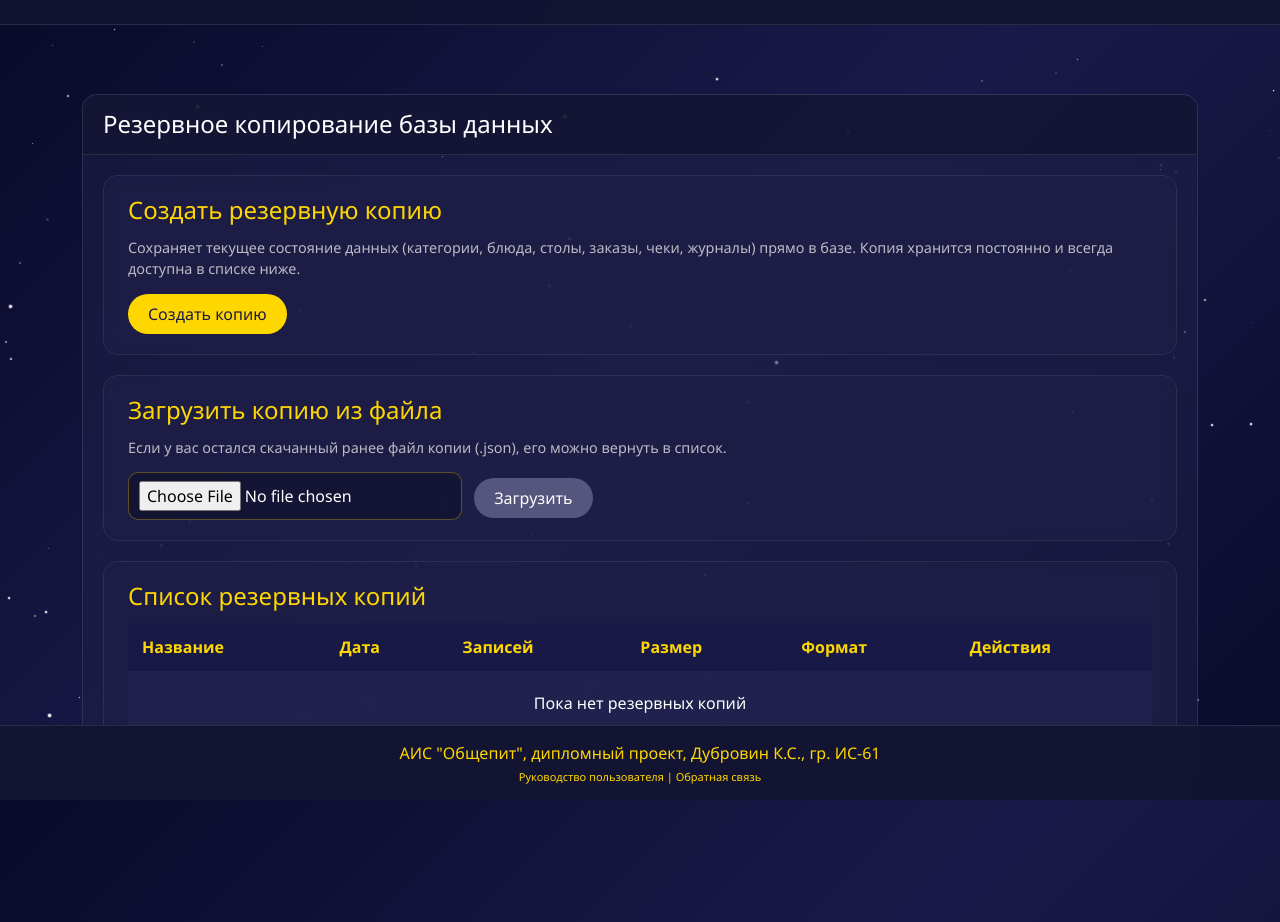
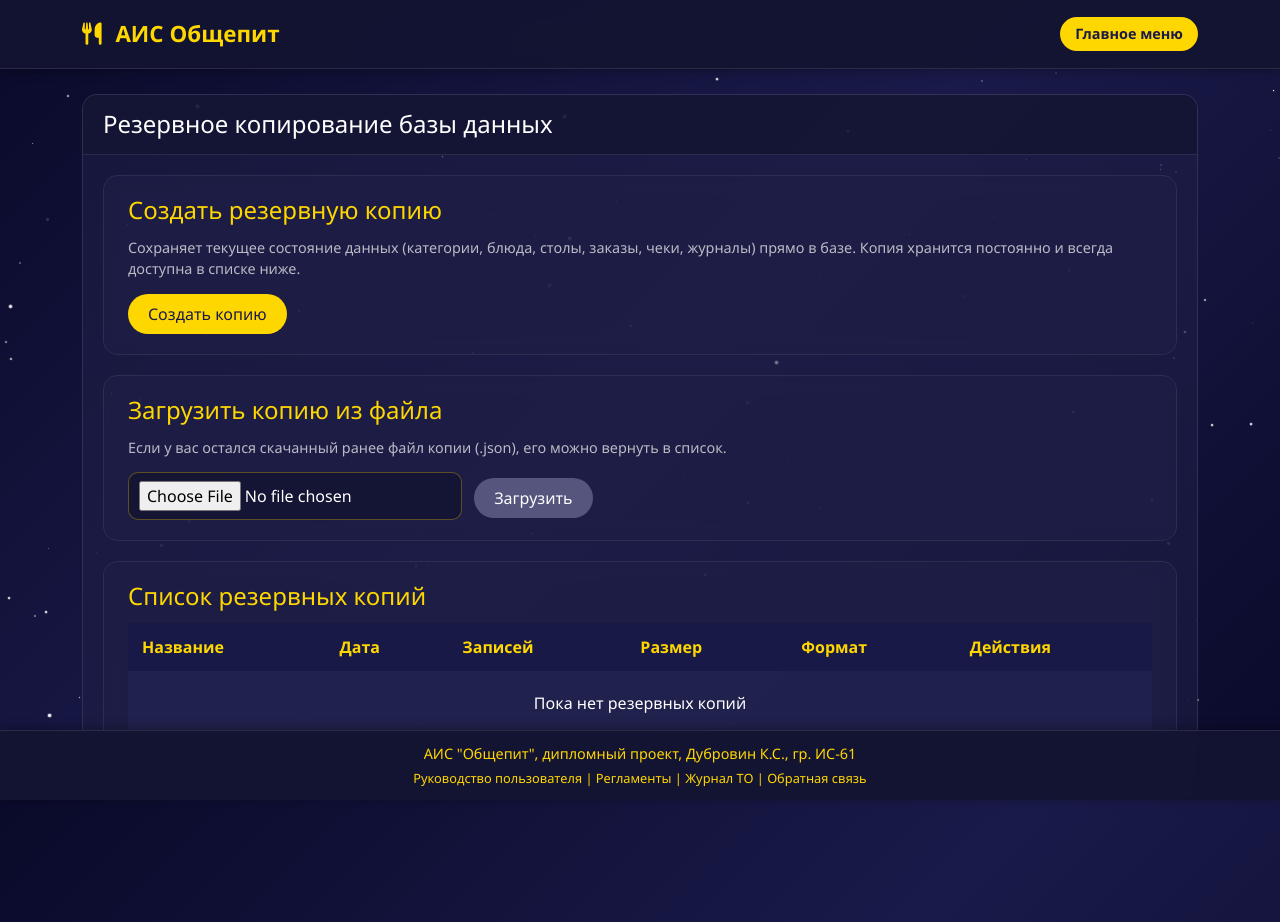
Before and after one commit to kotp2001/obshepit-ais-fixed, a Django app: page /backup/ in a window 1280 px wide. Run offline with Django 4.2, Linux system fonts and the light colour scheme; the visitor is signed in with stand-in values (Sample User, id 1); data that the repository does not hold is empty; parts of the project's set-up code (start-up, migrations or seed data) failed here and were passed over.

Commit message:
Update base.html

```diff
--- a/templates/base.html
+++ b/templates/base.html
@@ -1,86 +1,120 @@
-<!--
-    Базовый шаблон для всех страниц АИС «Общепит».
-    Содержит фиксированные шапку и подвал, звёздное небо,
-    а также управление авторизацией и навигацией.
--->
 <!DOCTYPE html>
 <html lang="ru">
 <head>
     <meta charset="UTF-8">
     <meta name="viewport" content="width=device-width, initial-scale=1.0">
     <title>АИС Общепит - {% block title %}Ресторан{% endblock %}</title>
-    <!-- Подключаем Bootstrap 5 и Font Awesome -->
     <link href="https://cdn.jsdelivr.net/npm/bootstrap@5.3.0/dist/css/bootstrap.min.css" rel="stylesheet">
     <link rel="stylesheet" href="https://cdnjs.cloudflare.com/ajax/libs/font-awesome/6.4.0/css/all.min.css">
     <style>
-        /* Сброс отступов и глобальные настройки */
         * {
             margin: 0;
             padding: 0;
             box-sizing: border-box;
         }
 
-        /* Основной фон – градиент от тёмно-синего к фиолетовому */
         body {
             font-family: 'Segoe UI', Tahoma, Geneva, Verdana, sans-serif;
             background: linear-gradient(135deg, #0a0a2a 0%, #1a1a4a 50%, #0a0a2a 100%);
-            background-attachment: fixed; /* Фон не прокручивается */
+            background-attachment: fixed;
+            min-height: 100vh;
+            display: flex;
+            flex-direction: column;
             overflow-x: hidden;
-            padding-top: 70px;      /* Отступ под фиксированную шапку */
-            padding-bottom: 100px;   /* Отступ под фиксированный подвал */
+            padding-top: 70px;      /* отступ для фиксированной шапки */
+            padding-bottom: 100px;  /* отступ для фиксированного футера */
         }
 
-        /* ---- Фиксированная шапка (navbar) ---- */
+        /* Звёздное небо */
+        .stars {
+            position: fixed;
+            top: 0;
+            left: 0;
+            width: 100%;
+            height: 100%;
+            pointer-events: none;
+            z-index: 0;
+        }
+
+        .star {
+            position: absolute;
+            background: white;
+            border-radius: 50%;
+            opacity: 0;
+            animation: twinkle 3s ease-in-out infinite;
+        }
+
+        @keyframes twinkle {
+            0%, 100% { opacity: 0; transform: scale(1); }
+            50% { opacity: 1; transform: scale(1.2); }
+        }
+
+        .container {
+            position: relative;
+            z-index: 1;
+            flex: 1;
+        }
+
+        /* ===== ВЕРХНЯЯ ПЛАШКА (НАВИГАЦИЯ) — ФИКСИРОВАННАЯ ===== */
         .navbar {
             position: fixed;
             top: 0;
             left: 0;
-            width: 100%;
+            right: 0;
+            z-index: 1030;
             background: rgba(20,20,50,0.95);
-            backdrop-filter: blur(10px); /* Эффект стекла */
+            backdrop-filter: blur(10px);
             padding: 12px 0;
             border-bottom: 1px solid rgba(255,255,255,0.1);
-            z-index: 1030;
+            box-shadow: 0 2px 10px rgba(0,0,0,0.3);
         }
+
         .navbar .container {
             display: flex;
             justify-content: space-between;
             align-items: center;
         }
 
-        /* ---- Фиксированный подвал (футер) ---- */
-        .footer {
-            position: fixed;
-            bottom: 0;
-            left: 0;
-            width: 100%;
-            background: rgba(20,20,50,0.95);
-            backdrop-filter: blur(10px);
-            padding: 15px;
-            text-align: center;
-            border-top: 1px solid rgba(255,255,255,0.1);
-            z-index: 1030;
-        }
-        .footer a {
+        .navbar-brand {
+            font-size: 1.4rem;
+            font-weight: bold;
             color: #ffd700 !important;
-            text-decoration: none;
-        }
-        .footer a:hover {
-            text-decoration: underline;
-        }
-        .footer p {
-            color: #ffd700;
-            margin-bottom: 0;
         }
 
-        /* ---- Кнопки в шапке ---- */
+        .navbar-brand i {
+            margin-right: 8px;
+        }
+
+        /* Кнопка "Главное меню" */
+        .main-menu-btn {
+            background: #ffd700;
+            color: #1a1a4a;
+            padding: 6px 15px;
+            border-radius: 20px;
+            text-decoration: none;
+            font-weight: bold;
+            font-size: 0.9rem;
+            transition: all 0.1s ease;
+            display: inline-block;
+            border: none;
+            cursor: pointer;
+        }
+        .main-menu-btn:hover {
+            background: #e6c200;
+            transform: translateY(-1px);
+            color: #1a1a4a;
+        }
+        .main-menu-btn:active {
+            transform: translateY(1px);
+        }
+
         .btn-logout {
             background: #dc3545;
             color: white;
             border: none;
             padding: 6px 16px;
             border-radius: 20px;
-            font-size: 14px;
+            font-size: 0.9rem;
             cursor: pointer;
             transition: transform 0.1s ease;
         }
@@ -92,32 +126,14 @@
             transform: translateY(1px);
         }
 
-        /* Кнопка "Главное меню" – золотая, видна только администратору */
-        .main-menu-btn {
-            background: #ffd700;
-            color: #1a1a4a;
-            padding: 6px 15px;
-            border-radius: 20px;
-            text-decoration: none;
-            font-weight: bold;
-            font-size: 14px;
-            transition: all 0.1s ease;
-            display: inline-block;
-        }
-        .main-menu-btn:hover {
-            background: #e6c200;
-            transform: translateY(-1px);
-            color: #1a1a4a;
-            text-decoration: none;
-        }
-
-        /* ---- Общие стили для карточек, кнопок, форм ---- */
+        /* ===== КАРТОЧКИ ===== */
         .card {
             background: rgba(30,30,70,0.6);
             backdrop-filter: blur(10px);
             border: 1px solid rgba(255,255,255,0.1);
             border-radius: 15px;
             overflow: hidden;
+            color: white;
         }
         .card-header {
             background: rgba(20,20,50,0.8);
@@ -130,6 +146,7 @@
             padding: 20px;
         }
 
+        /* ===== КНОПКИ ===== */
         .btn {
             border-radius: 25px;
             padding: 8px 20px;
@@ -178,6 +195,7 @@
             color: white;
         }
 
+        /* ===== ФОРМЫ ===== */
         .form-control {
             background: rgba(50,50,100,0.8);
             border: 1px solid rgba(255,255,255,0.2);
@@ -192,8 +210,35 @@
             outline: none;
             box-shadow: 0 0 5px rgba(255,215,0,0.3);
         }
+        .form-label {
+            color: #ffd700;
+        }
 
-        /* Модальные окна – тёмный фон с размытием */
+        /* ===== НИЖНЯЯ ПЛАШКА (ФУТЕР) — ФИКСИРОВАННАЯ ===== */
+        .footer {
+            position: fixed;
+            bottom: 0;
+            left: 0;
+            right: 0;
+            z-index: 1030;
+            background: rgba(20,20,50,0.95);
+            backdrop-filter: blur(10px);
+            padding: 12px 0;
+            text-align: center;
+            color: #ffd700;
+            font-size: 0.9rem;
+            border-top: 1px solid rgba(255,255,255,0.1);
+            box-shadow: 0 -2px 10px rgba(0,0,0,0.3);
+        }
+        .footer a {
+            color: #ffd700;
+            text-decoration: none;
+        }
+        .footer a:hover {
+            text-decoration: underline;
+        }
+
+        /* ===== МОДАЛЬНЫЕ ОКНА ===== */
         .modal-content {
             background: rgba(20,20,60,0.95) !important;
             backdrop-filter: blur(10px);
@@ -209,7 +254,6 @@
             color: white;
         }
 
-        /* Анимация появления */
         @keyframes fadeIn {
             from { opacity: 0; transform: translateY(20px); }
             to { opacity: 1; transform: translateY(0); }
@@ -218,7 +262,6 @@
             animation: fadeIn 0.4s ease forwards;
         }
 
-        /* Стилизация скроллбара */
         ::-webkit-scrollbar {
             width: 8px;
         }
@@ -230,68 +273,43 @@
             background: #ffd700;
             border-radius: 10px;
         }
-
-        /* ---- Фиксированное звёздное небо (фон) ---- */
-        .stars {
-            position: fixed;
-            top: 0;
-            left: 0;
-            width: 100%;
-            height: 100%;
-            pointer-events: none;
-            z-index: 0;
-        }
-        .star {
-            position: absolute;
-            background: white;
-            border-radius: 50%;
-            opacity: 0;
-            animation: twinkle 3s ease-in-out infinite;
-        }
-        @keyframes twinkle {
-            0%, 100% { opacity: 0; transform: scale(1); }
-            50% { opacity: 1; transform: scale(1.2); }
-        }
     </style>
     {% block extra_css %}{% endblock %}
 </head>
 <body>
-    <!-- Фон со звёздами -->
     <div class="stars" id="stars"></div>
 
-    <!-- Фиксированная шапка -->
     <nav class="navbar">
         <div class="container">
-            <!-- Кнопка "Главное меню" – показывается только администратору через JS -->
-            <a href="/admin-panel/" id="mainMenuBtn" class="main-menu-btn" style="display: none;">Главное меню</a>
-            <!-- Кнопка "Выйти" – для всех авторизованных -->
-            <button class="btn-logout" onclick="logout()" id="logout-btn" style="display: none;">Выйти</button>
+            <a class="navbar-brand" href="/">
+                <i class="fas fa-utensils"></i> АИС Общепит
+            </a>
+            <div style="display: flex; align-items: center; gap: 10px;">
+                <!-- Кнопка "Главное меню" -->
+                <a href="/admin-panel/" class="main-menu-btn">Главное меню</a>
+                <button class="btn-logout" onclick="logout()" id="logout-btn" style="display: none;">Выйти</button>
+            </div>
         </div>
     </nav>
 
-    <!-- Основной контент – блок, который будет заменяться в дочерних шаблонах -->
     <div class="container py-4">
         {% block content %}{% endblock %}
     </div>
 
-    <!-- Фиксированный подвал -->
     <div class="footer">
         <div class="container">
             <p class="mb-0">АИС "Общепит", дипломный проект, Дубровин К.С., гр. ИС-61</p>
-            <p class="mb-0 mt-1" style="font-size: 11px;">
-                <!-- Ссылка на руководство пользователя -->
+            <p class="mb-0 mt-1" style="font-size: 0.8rem;">
                 <a href="/help/">Руководство пользователя</a> |
-                <!-- Ссылка на форму обратной связи -->
+                <a href="/docs/">Регламенты</a> |
+                <a href="/maintenance-log/">Журнал ТО</a> |
                 <a href="https://forms.yandex.ru/u/69f11c7990fa7b3c1459172e" target="_blank">Обратная связь</a>
-                <!-- Удалены ссылки на "Регламенты" и "Журнал ТО" согласно требованию -->
             </p>
         </div>
     </div>
 
-    <!-- Подключаем Bootstrap JS -->
     <script src="https://cdn.jsdelivr.net/npm/bootstrap@5.3.0/dist/js/bootstrap.bundle.min.js"></script>
     <script>
-        // Генерация звёздного неба
         function createStars() {
             const starsContainer = document.getElementById('stars');
             for (let i = 0; i < 200; i++) {
@@ -308,22 +326,14 @@
         }
         createStars();
 
-        // Проверка авторизации: отображение кнопок
         function checkAuth() {
             const role = localStorage.getItem('user_role');
             const logoutBtn = document.getElementById('logout-btn');
-            const mainMenuBtn = document.getElementById('mainMenuBtn');
             if (role) {
                 logoutBtn.style.display = 'block';
-                if (role === 'admin') {
-                    mainMenuBtn.style.display = 'inline-block';
-                } else {
-                    mainMenuBtn.style.display = 'none';
-                }
             }
         }
 
-        // Функция выхода – очищает localStorage и перенаправляет на главную
         function logout() {
             localStorage.removeItem('user_role');
             localStorage.removeItem('user_name');
```
